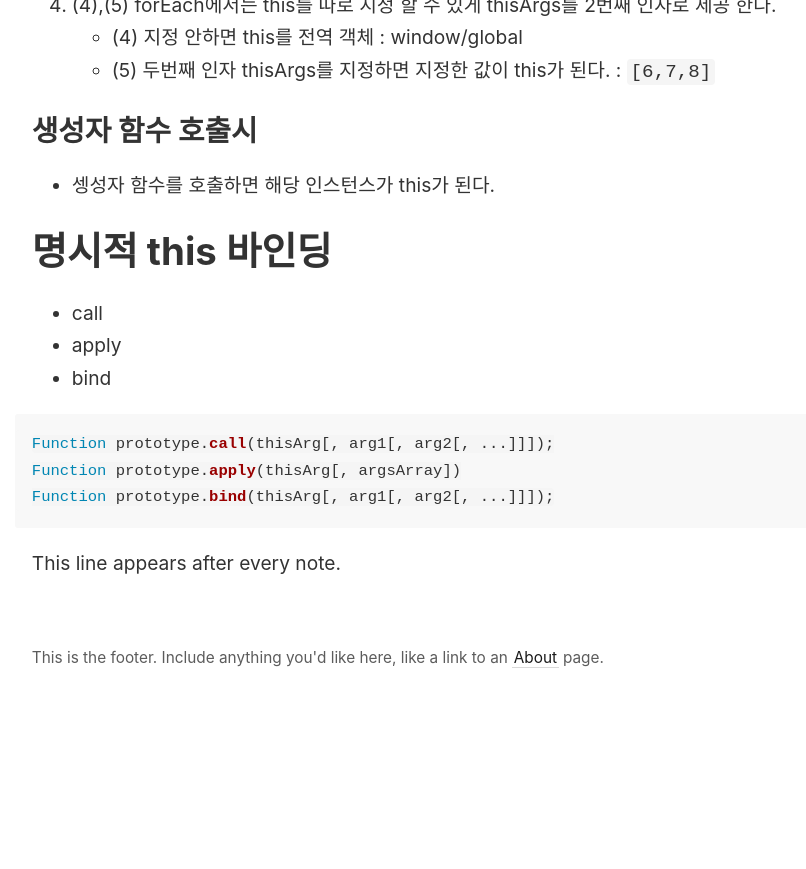
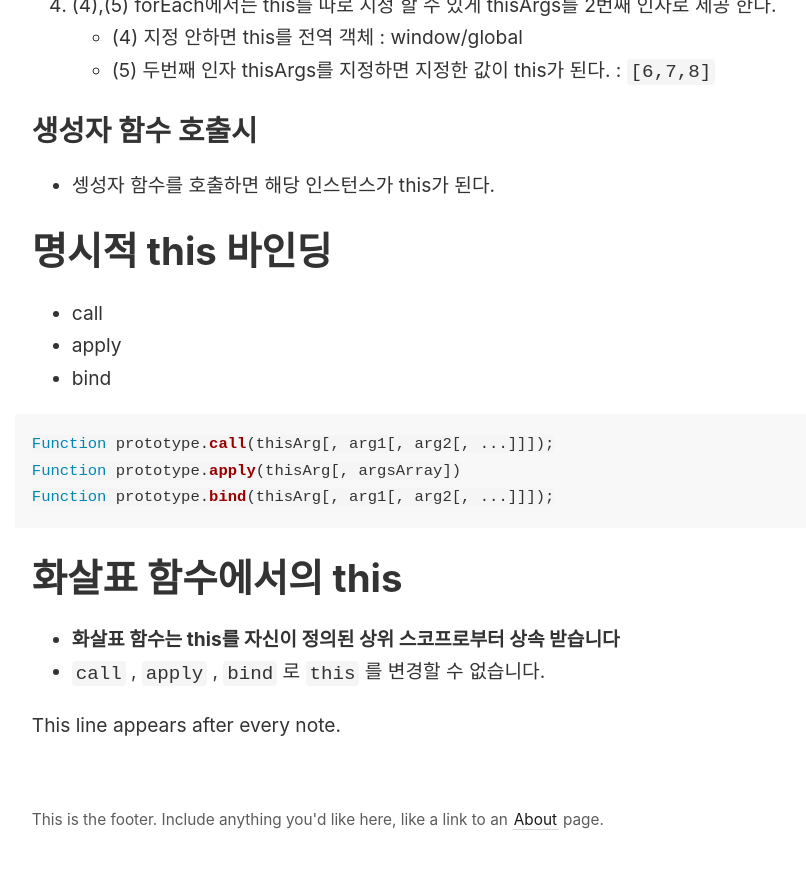
Before and after one commit to yanggwangseong/Article, a Jekyll site: the page built from _notes/javascript/event-loop/execution-context/this.md, in a window 1280 px wide and 900 px high, scrolled down 4699 px. Shown: the top 869 px of the window, without its empty margins (45-851 px from the left). Built offline with Jekyll 4.4.1, drawn with Linux system fonts in a browser that asks for light colours; before the commit the page ends 5437 px from its top, so only the background shows below that.

Commit message:
feat: javascript/this 화살표 함수에서의 this

````diff
--- a/_notes/javascript/event-loop/execution-context/this.md
+++ b/_notes/javascript/event-loop/execution-context/this.md
@@ -163,3 +163,8 @@ Function prototype.call(thisArg[, arg1[, arg2[, ...]]]);
 Function prototype.apply(thisArg[, argsArray])
 Function prototype.bind(thisArg[, arg1[, arg2[, ...]]]);
 ```
+
+# 화살표 함수에서의 this
+
+- **화살표 함수는 this를 자신이 정의된 상위 스코프로부터 상속 받습니다**
+- `call` , `apply` , `bind` 로 `this` 를 변경할 수 없습니다.
````
Also changed, not shown: _notes/nodejs/Promise.md (line endings or trailing spaces).
